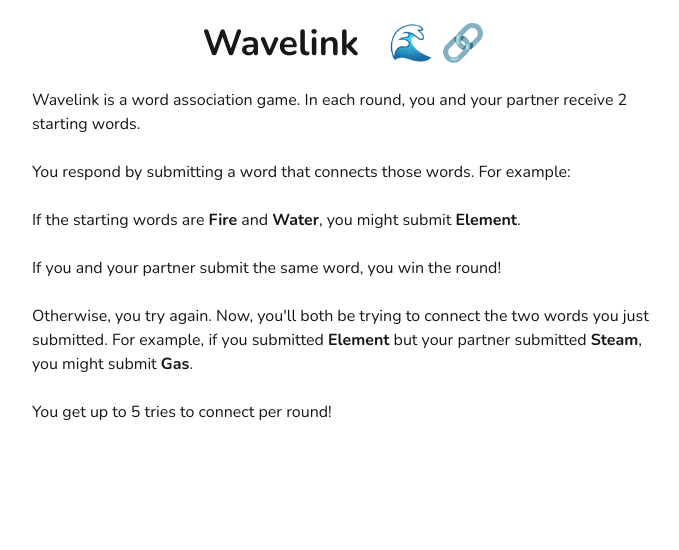
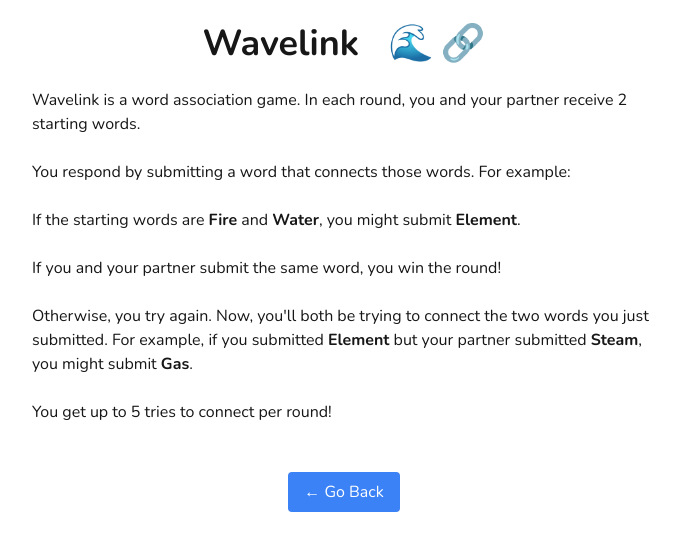
Before and after one commit to potluck/wavelink, a Next.js app: page /help in a window 1280 px wide. Shown: the top 550 px of the page, without its empty margins (296-975 px from the left). Built offline with nearby package versions, Linux system fonts and the light colour scheme.

Commit message:
back button on help page

```diff
--- a/pages/help.tsx
+++ b/pages/help.tsx
@@ -7,6 +7,12 @@ export default function Help() {
     <div className={`${nunito.className} max-w-2xl mx-auto p-6 space-y-6`}>
       <h1 className="text-4xl font-bold text-center w-full">Wavelink &nbsp;&nbsp;🌊&thinsp;🔗</h1>
       <Explainer />
+      <button
+        onClick={() => window.history.back()}
+        className="block mx-auto px-4 py-2 bg-blue-500 text-white rounded hover:bg-blue-600 transition-colors"
+      >
+        ← Go Back
+      </button>
     </div>
   )
 }
```
